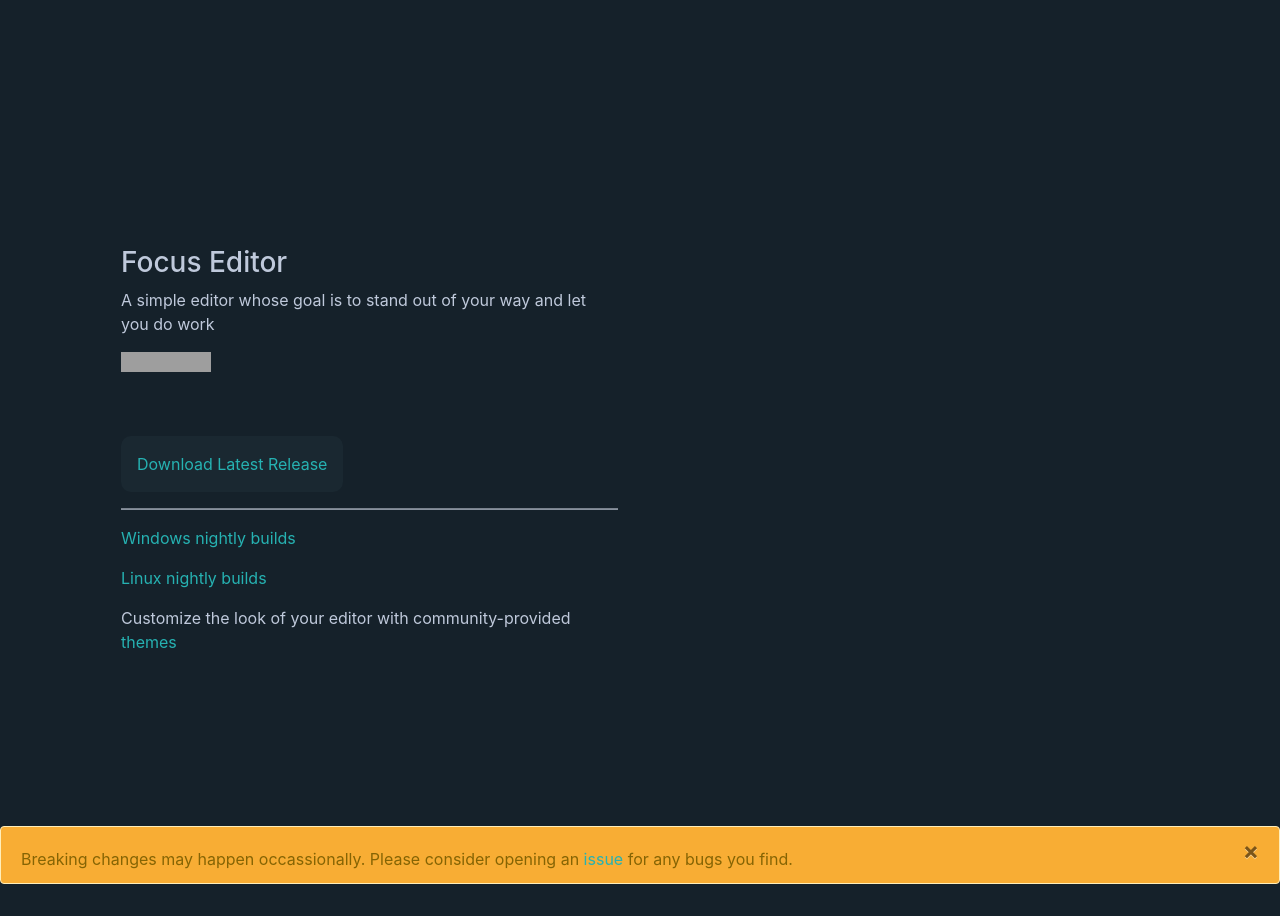
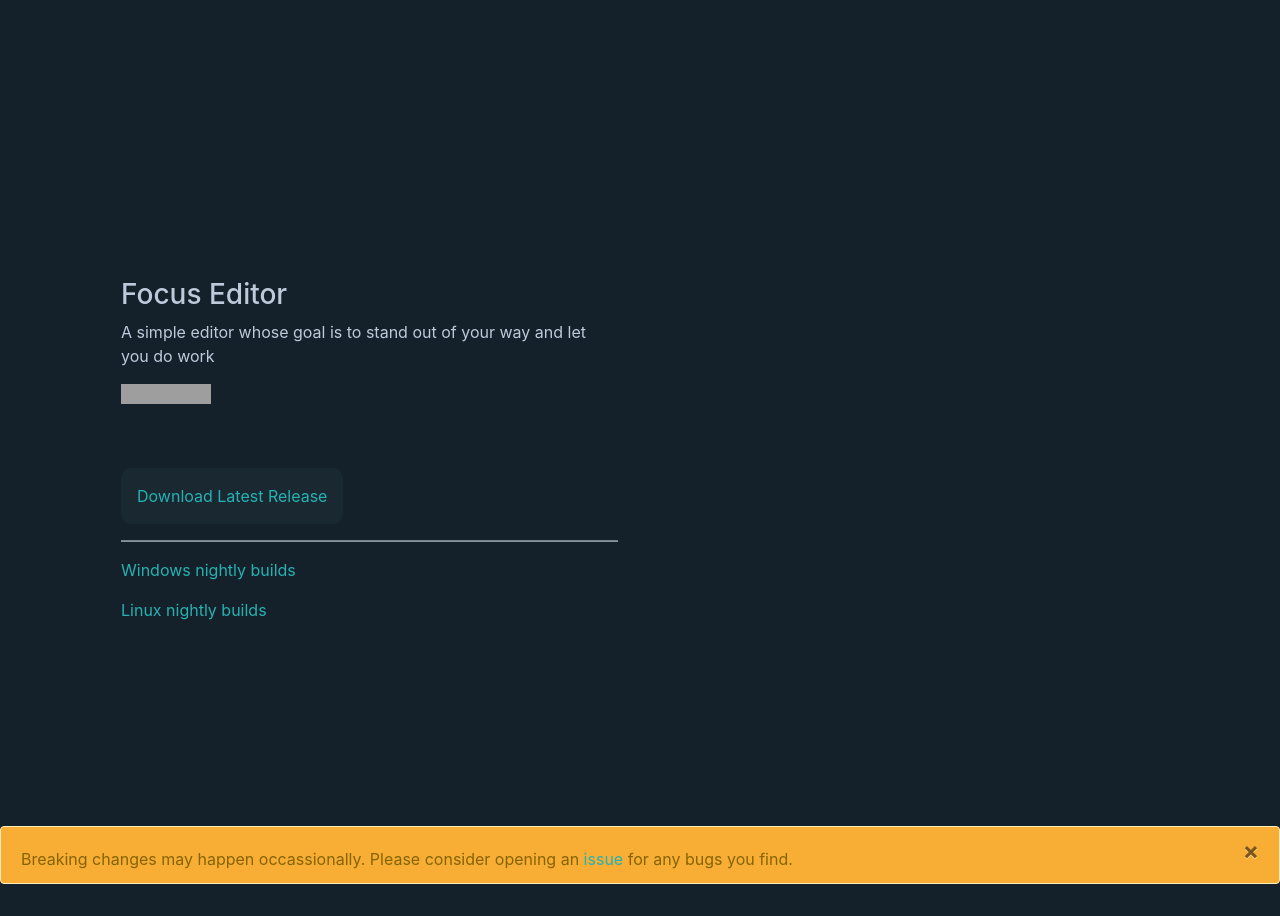
Before and after one commit to focus-editor/focus-editor.dev, a Jekyll site: the page built from index.html, in a window 1280 px wide. Built offline with Jekyll 4.4.1, drawn with Linux system fonts in a browser that asks for light colours; nearby versions of some CDN libraries; comment, search, counter and statistics services are not loaded; grey boxes are pictures that could not be loaded.

Commit message:
Remove the link to themes

```diff
--- a/_layouts/default.html
+++ b/_layouts/default.html
@@ -154,9 +154,6 @@
                             <p><a href="https://ileonte.dev/focus-builds/Windows/nightly/">Windows nightly builds</a></p>
                             <p><a href="https://ileonte.dev/focus-builds/Linux/nightly/">Linux nightly builds</a></p>
                         </div>
-                        <div>
-                            <p>Customize the look of your editor with community-provided <a href="https://github.com/focus-editor/themes">themes</a></p>
-                        </div>
                     </div>
                 </div>
             </div>
```
